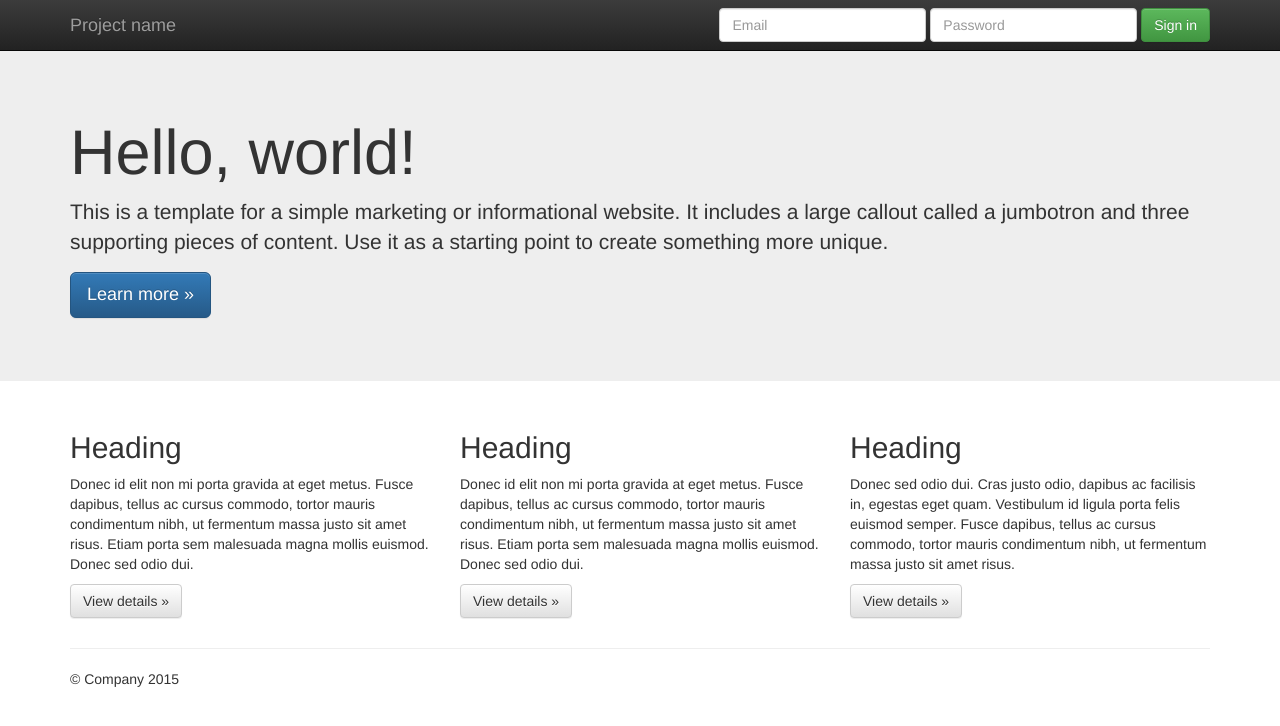
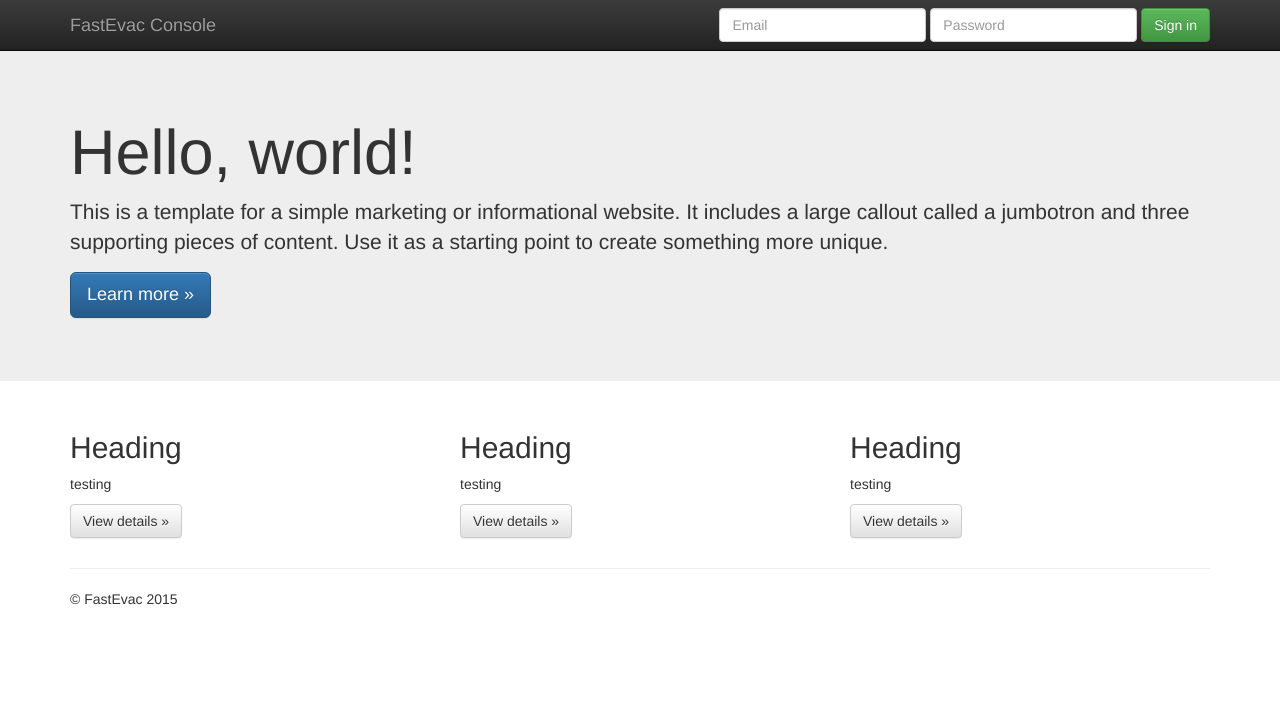
Before and after one commit to ajwebb/fastevac-console, a plain HTML site: page index.html in a window 1280 px wide. Drawn offline with nearby package versions, Linux system fonts and the light colour scheme.

Commit message:
minor cosmetic changes

```diff
--- a/humans.txt
+++ b/humans.txt
@@ -4,6 +4,9 @@
 # TEAM
 
     <name> -- <role> -- <twitter>
+
+    Adam Webb -- Lead Developer
+    Brando McCune -- CMO
 
 # THANKS
 
--- a/index.html
+++ b/index.html
@@ -36,7 +36,7 @@
             <span class="icon-bar"></span>
             <span class="icon-bar"></span>
           </button>
-          <a class="navbar-brand" href="#">Project name</a>
+          <a class="navbar-brand" href="#">FastEvac Console</a>
         </div>
         <div id="navbar" class="navbar-collapse collapse">
           <form class="navbar-form navbar-right" role="form">
@@ -66,17 +66,17 @@
       <div class="row">
         <div class="col-md-4">
           <h2>Heading</h2>
-          <p>Donec id elit non mi porta gravida at eget metus. Fusce dapibus, tellus ac cursus commodo, tortor mauris condimentum nibh, ut fermentum massa justo sit amet risus. Etiam porta sem malesuada magna mollis euismod. Donec sed odio dui. </p>
+          <p>testing</p>
           <p><a class="btn btn-default" href="#" role="button">View details &raquo;</a></p>
         </div>
         <div class="col-md-4">
           <h2>Heading</h2>
-          <p>Donec id elit non mi porta gravida at eget metus. Fusce dapibus, tellus ac cursus commodo, tortor mauris condimentum nibh, ut fermentum massa justo sit amet risus. Etiam porta sem malesuada magna mollis euismod. Donec sed odio dui. </p>
+          <p>testing</p>
           <p><a class="btn btn-default" href="#" role="button">View details &raquo;</a></p>
        </div>
         <div class="col-md-4">
           <h2>Heading</h2>
-          <p>Donec sed odio dui. Cras justo odio, dapibus ac facilisis in, egestas eget quam. Vestibulum id ligula porta felis euismod semper. Fusce dapibus, tellus ac cursus commodo, tortor mauris condimentum nibh, ut fermentum massa justo sit amet risus.</p>
+          <p>testing</p>
           <p><a class="btn btn-default" href="#" role="button">View details &raquo;</a></p>
         </div>
       </div>
@@ -84,7 +84,7 @@
       <hr>
 
       <footer>
-        <p>&copy; Company 2015</p>
+        <p>&copy; FastEvac 2015</p>
       </footer>
     </div> <!-- /container -->        <script src="//ajax.googleapis.com/ajax/libs/jquery/1.11.2/jquery.min.js"></script>
         <script>window.jQuery || document.write('<script src="js/vendor/jquery-1.11.2.min.js"><\/script>')</script>
```
